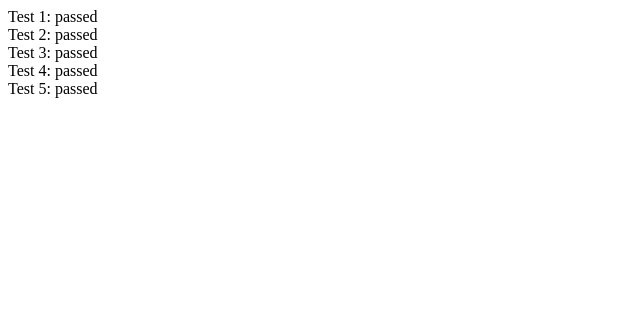
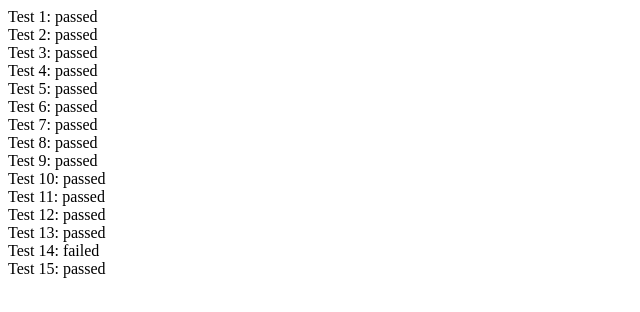
Before and after one commit to ElvisResearchGroup/DavidsWorld, a plain HTML site: page testsuite.html in a window 1280 px wide. Shown: the whole page, without its empty margins (0-640 px from the left). Drawn offline with Linux system fonts and the light colour scheme.

Commit message:
Wrote more tests. Debugging bug found by test

```diff
--- a/evaluation.js
+++ b/evaluation.js
@@ -1,3 +1,5 @@
+var debug = false;
+
 var expressionTypes = {
 	AND: 'AND',
 	OR: 'OR',
@@ -14,7 +16,7 @@ var expressionTypes = {
 	INDEPENDENT: 'INDEPENDENT',
 	VAR_ACCESS : 'VAR_ACCESS',
 	CONST: 'CONST'
-}
+} //FUTURE: Consider adding IFF, arthimetric expressions
 
 function evaluate(expr, scope){
 	if (expr.type === expressionTypes.SOME) {
@@ -54,11 +56,14 @@ function evaluateSome(some, scope){
 	if (scope[v]) {
 		//TODO: Overwriting variable
 	} else {
+		return function (sc) {
+			var s = sc;
 			return world.some(function(obj) {
-			var newScope = Object.create(scope);
+				var newScope = Object.create(s);
 				newScope[v] = obj;
 				return evaluate(some.second, newScope);
 			});
+		}(scope);
 	}
 }
 
@@ -67,11 +72,14 @@ function evaluateAll(all, scope){
 	if (scope[v]) {
 		//TODO: Overwriting variable
 	} else {
+		return function (sc) {
+			var s = sc;
 			return world.reduce(function(prev, curr) {
-			var newScope = Object.create(scope);
+				var newScope = Object.create(s);
 				newScope[v] = curr;
 				return evaluate(all.second, newScope);
 			});
+		}(scope);
 	}
 }
 
@@ -88,6 +96,11 @@ function evaulateEqual(expr1, expr2, scope){
 }
 
 function evaulateInequal(expr1, expr2, scope){
+	if (debug){
+		console.log(evaluate(expr1, scope));
+		console.log(evaluate(expr2, scope));
+		console.log(evaluate(expr1, scope) !== evaluate(expr2, scope));
+	}
 	return evaluate(expr1, scope) !== evaluate(expr2, scope);
 }
 
@@ -110,10 +123,14 @@ function evaulateGreaterThanEqual(expr1, expr2, scope){
 function evaulateImplies(expr1, expr2, scope){
 	var x = evaluate(expr1, scope);
 	var y = evaluate(expr2, scope);
-	return  !x ||(x && y);
+
+	return  ((!x) || (x && y));
 }
 
 function evaulateVarAccess(vari, field, scope){
+	if (field === null) {
+		return scope[vari];
+	}
 	return scope[vari][field]
 }
 
--- a/testsuite.html
+++ b/testsuite.html
@@ -42,7 +42,46 @@ performTest('Test 3', {type: 'VAR_ACCESS', vari: 'q', field: 'x'}, 3, { p: {x: 1
 performTest('Test 4', {type: 'CONST', val: 4}, 4, {}, true);
 performTest('Test 5', {type: 'CONST', val: 4}, '4', {}, false);
 
+//Implies
+performTest('Test 6', {type: 'IMPLIES', first: {type: 'CONST', val: true}, second: {type: 'CONST', val: false}}, false, {}, true);
+performTest('Test 7', {type: 'IMPLIES', first: {type: 'CONST', val: false}, second: {type: 'CONST', val: false}}, true, {}, true);
+//More tests
+//{type: , first: , second: }
 
+//Some p . p.x = 3 and p.y = 2 (should be true)
+performTest('Test 8', {type: 'SOME', first: 'p', second: {type: 'AND', first: {type: 'EQUAL', first: {type: 'VAR_ACCESS', vari: 'p', field: 'x'}, second: {type: 'CONST', val: 3}},
+ second: {type: 'EQUAL', first: {type: 'VAR_ACCESS', vari: 'p', field: 'y'}, second: {type: 'CONST', val: 2}}}}, true, {}, true);
 
-  </script>
+//All p . p.x < 10 or p.y > 3 (should be true)
+performTest('Test 9', {type: 'ALL', first: 'p', second: {type: 'OR', first: {type: 'LESS_THAN', first: {type: 'VAR_ACCESS', vari: 'p', field: 'x'}, second: {type: 'CONST', val: 10}},
+ second: {type: 'GREATER_THAN', first: {type: 'VAR_ACCESS', vari: 'p', field: 'y'}, second: {type: 'CONST', val: 3}}}}, true, {}, true);
+
+//All p . p.x < 10 and p.y > 3 (should be false)
+performTest('Test 10', {type: 'ALL', first: 'p', second: {type: 'AND', first: {type: 'LESS_THAN', first: {type: 'VAR_ACCESS', vari: 'p', field: 'x'}, second: {type: 'CONST', val: 10}},
+ second: {type: 'GREATER_THAN', first: {type: 'VAR_ACCESS', vari: 'p', field: 'y'}, second: {type: 'CONST', val: 3}}}}, true, {}, false);
+
+//All p . p.x != p.y (should be true)
+performTest('Test 11', {type: 'ALL', first: 'p', second: {type: 'NOT_EQUAL', first: {type: 'VAR_ACCESS', vari: 'p', field: 'x'}, second: {type: 'VAR_ACCESS', vari: 'p', field: 'y'}}}, true, {}, true);
+
+//Some p . p.x == p.y (should be false)
+performTest('Test 12', {type: 'SOME', first: 'p', second: {type: 'EQUAL', first: {type: 'VAR_ACCESS', vari: 'p', field: 'x'}, second: {type: 'VAR_ACCESS', vari: 'p', field: 'y'}}}, true, {}, false);
+
+//Some p, q . p.x == q.y (should be true)
+performTest('Test 13', {type: 'SOME', first: 'p', second: {type: 'SOME', first: 'q', second: {type: 'EQUAL', first: {type: 'VAR_ACCESS', vari: 'p', field: 'x'}, second: {type: 'VAR_ACCESS', vari: 'q', field: 'y'}}}}, true, {}, true);
+
+console.log('about to test')
+debug = true;
+
+//All p, q . p != q -> p.y != q.y (should be false)
+performTest('Test 14', {type: 'ALL', first: 'p', second: {type: 'ALL', first: 'q', second:
+{type: 'IMPLIES', first: {type: 'NOT_EQUAL', first: {type: 'VAR_ACCESS', vari: 'p', field: null}, second: {type: 'VAR_ACCESS', vari: 'q', field: null}},
+second: {type: 'NOT_EQUAL', first: {type: 'VAR_ACCESS', vari: 'p', field: 'y'}, second: {type: 'VAR_ACCESS', vari: 'q', field: 'y'}}}}}, true, {}, false);
+
+console.log('finished test')
+debug = false;
+
+//Some p, q . p = q (should be true)
+performTest('Test 15', {type: 'SOME', first: 'p', second: {type: 'SOME', first: 'q', second: {type: 'NOT_EQUAL', first: {type: 'VAR_ACCESS', vari: 'p', field: null}, second: {type: 'VAR_ACCESS', vari: 'q', field: null}}}}, true, {}, true);
+
+</script>
 </html>
```
Lines whose indentation alone changed are shown as unchanged.
